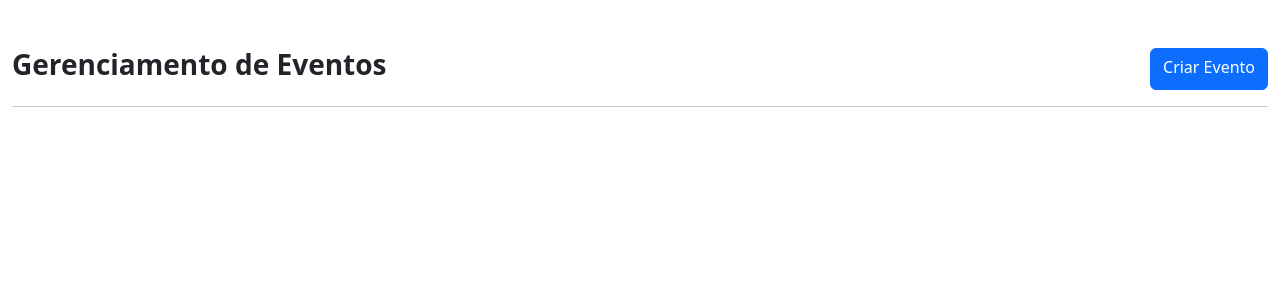
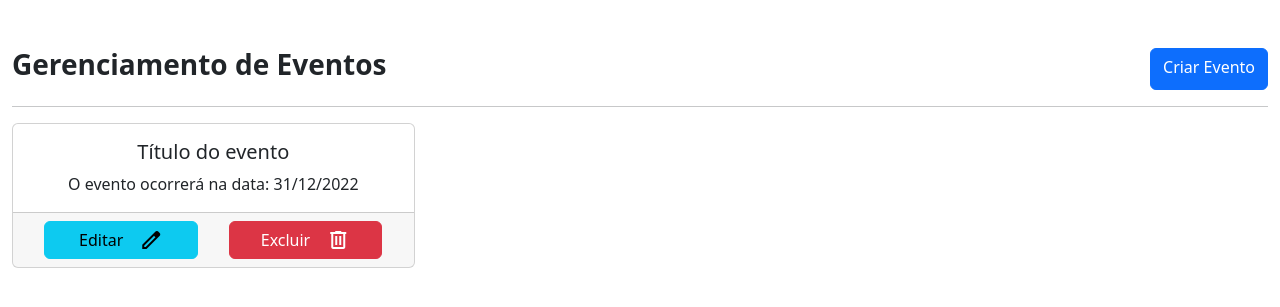
Before and after one commit to eu-pedro/projeto_evento, a PHP site: page /app/view/VisualizarEventoView.php in a window 1280 px wide. Shown: the part 56-363 px from the top of the page. Run offline with PHP 8.4, Linux system fonts and the light colour scheme.

Commit message:
Finalizado a interface de visualizar evento

```diff
--- a/app/includes/Cabecalho.php
+++ b/app/includes/Cabecalho.php
@@ -8,6 +8,7 @@ session_start();
     <meta charset="UTF-8">
     <meta name="viewport" content="width=device-width, initial-scale=1.0">
     <link rel="stylesheet" href="https://cdn.jsdelivr.net/npm/bootstrap@5.2.0/dist/css/bootstrap.min.css">
+    <link href="https://fonts.googleapis.com/css2?family=Material+Symbols+Outlined" rel="stylesheet" />
     <title>Projeto Gerenciamento de Eventos</title>
 </head>
 <body>
--- a/app/view/VisualizarEventoView.php
+++ b/app/view/VisualizarEventoView.php
@@ -1,5 +1,9 @@
 <?php
     include_once("../includes/Cabecalho.php");
+    require_once("../model/EventoDAO.php");
+
+    $meuEventoDAO = new EventoDAO();
+
 ?>
 <main class="container-fluid mt-5">
     <section class="d-flex justify-content-between">
@@ -8,7 +12,35 @@
     </section>
     <hr>
 
-    <section class="row row-cols-sm-1 row-cols-md-2 row-cols-lg-3 g-4"></section>
+    <section class="row row-cols-sm-1 row-cols-md-2 row-cols-lg-3 g-4">
+        <section>
+
+            <div class="card">
+
+                <img src="" alt="" class="card-img-top">
+
+                <div class="card-body">
+                    <h5 class="card-title text-center">Título do evento</h5>
+                    <p class="card-text text-center">O evento ocorrerá na data: 31/12/2022</p>
+                </div>
+
+                <div class="card-footer">
+                    <form action="" method="post" class="d-flex justify-content-around">
+                        <button type="submit" class="btn btn-info col-5 d-flex justify-content-center align-items-center">
+                        Editar <span class="material-symbols-outlined ms-3">edit</span>
+                        </button>
+
+                        <button type="submit" class="btn btn-danger col-5 d-flex justify-content-center align-items-center">
+                        Excluir <span class="material-symbols-outlined ms-3">delete</span>
+                        </button>
+
+                    </form>
+                </div>
+
+            </div>
+
+        </section>
+    </section>
 
 </main>
 
```
Also changed, not shown: public/exemplos/condicional_php/index.php (added, +31 -0 lines).
